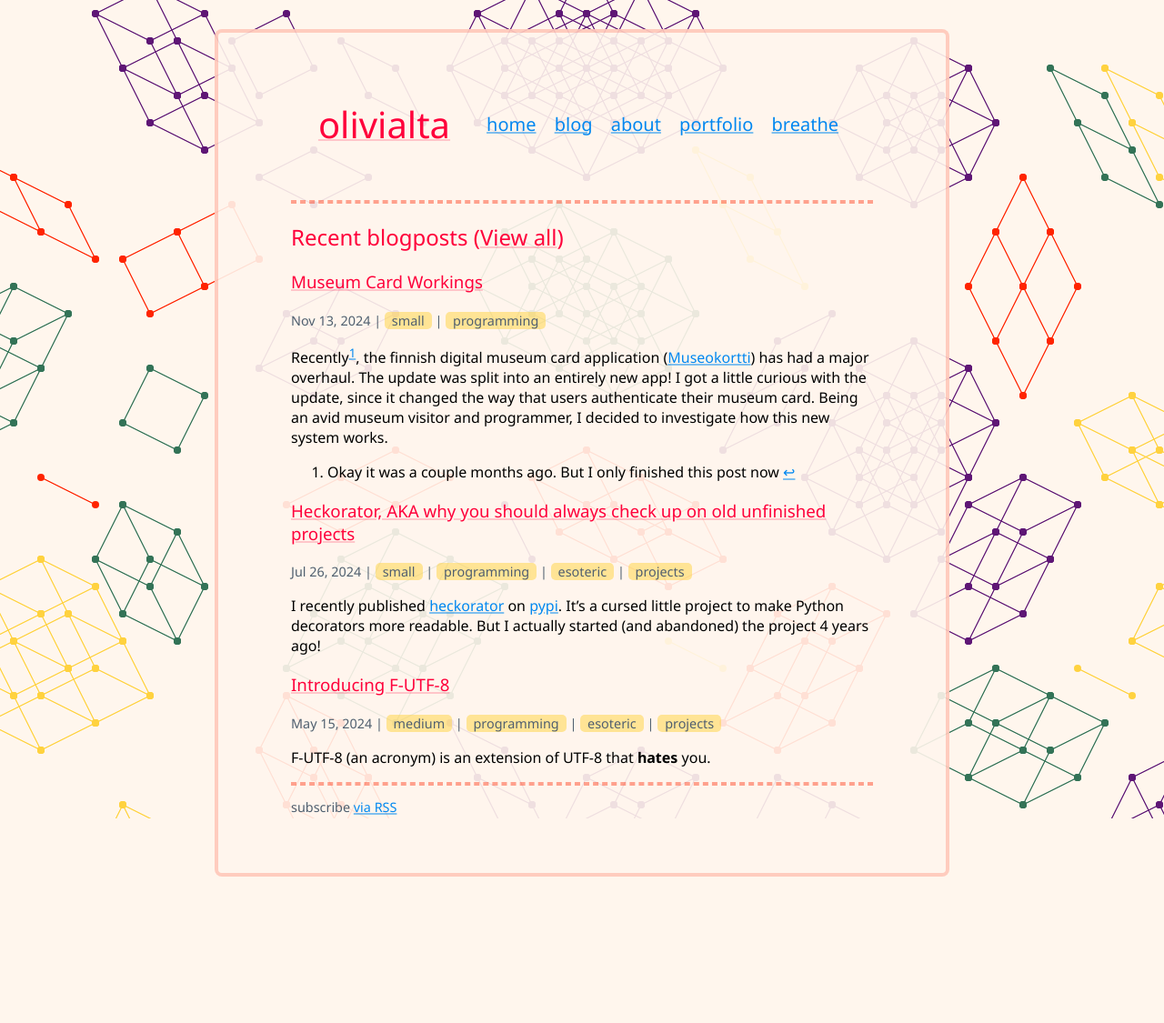
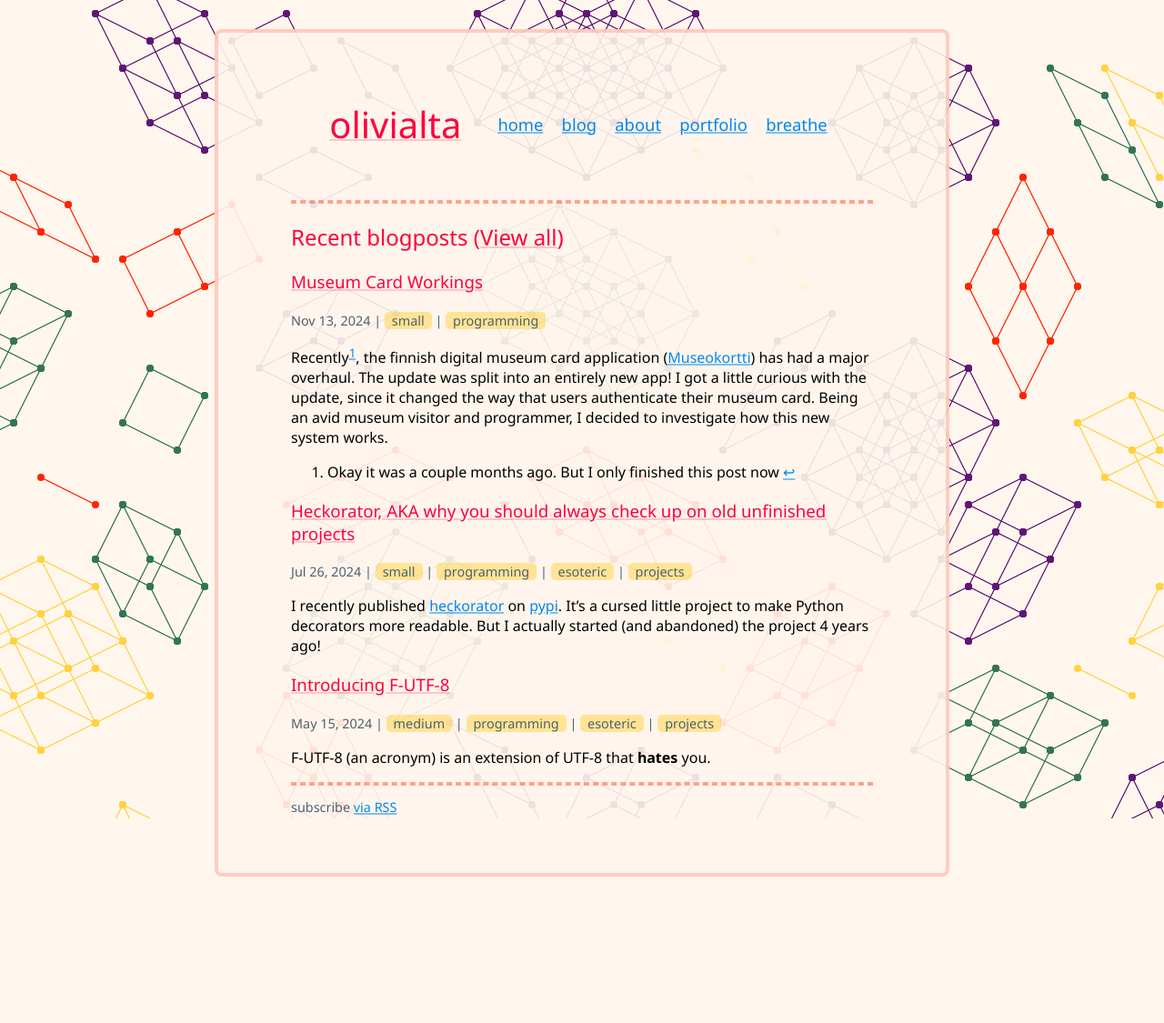
Before and after one commit to RocketRace/rocketrace.github.io, a Jekyll site: the page built from index.md, in a window 1280 px wide. Shown: the whole page at 91% size. Built offline with Jekyll 4.4.1, drawn with Linux system fonts in a browser that asks for light colours.

Commit message:
tweak navlink size

```diff
--- a/assets/main.scss
+++ b/assets/main.scss
@@ -45,7 +45,7 @@ nav {
 
 .nav-link {
   margin: 0 0.5rem;
-  font-size: 1.25rem;
+  font-size: 1.15rem;
 }
 
 .nav-link {
```
